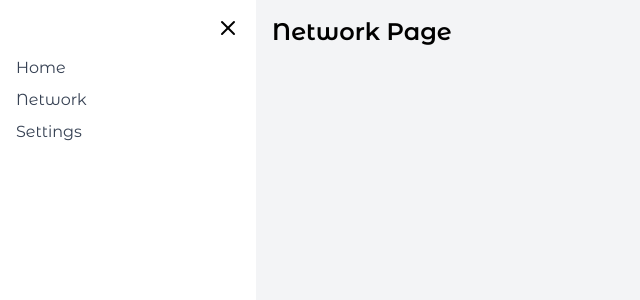
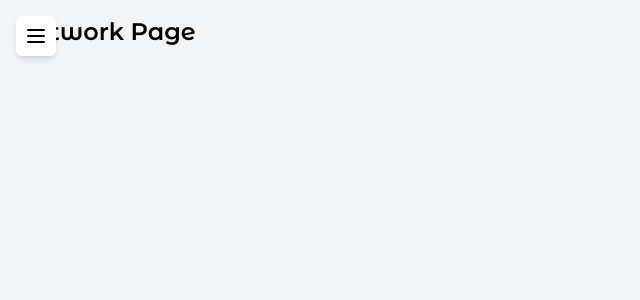
Before and after one commit to ZubalYana/People-Atlas, a React (Vite) app: page / in a window 1280 px wide. Shown: the top 300 px of the page, without its empty margins (0-640 px from the left). Built offline with nearby package versions, Linux system fonts and the light colour scheme; sample sign-in values are in the browser's storage.

Commit message:
forbid entering the network route unless authoritized

```diff
--- a/src/App.tsx
+++ b/src/App.tsx
@@ -2,17 +2,23 @@ import './App.css'
 import { BrowserRouter, Route, Routes } from 'react-router-dom'
 import Auth from './components/AuthComponents/Auth'
 import NetworkPage from './components/Pages/NetworkPage/NetworkPage'
+import ProtectedRoute from './components/ProtectedRoute'
+
 function App() {
-
   return (
-    <>
-      <BrowserRouter>
-        <Routes>
-          <Route path="/" element={<NetworkPage />} />
-          <Route path='/auth' element={<Auth />}></Route>
-        </Routes>
-      </BrowserRouter>
-    </>
+    <BrowserRouter>
+      <Routes>
+        <Route path="/auth" element={<Auth />} />
+        <Route
+          path="/"
+          element={
+            <ProtectedRoute>
+              <NetworkPage />
+            </ProtectedRoute>
+          }
+        />
+      </Routes>
+    </BrowserRouter>
   )
 }
 
--- a/src/components/PageLayout.tsx
+++ b/src/components/PageLayout.tsx
@@ -3,7 +3,7 @@ import Sidemenu from './Sidemenu'
 import { Menu } from 'lucide-react'
 
 export default function PageLayout({ children }: { children: React.ReactNode }) {
-    const [isSidebarOpen, setIsSidebarOpen] = useState(true)
+    const [isSidebarOpen, setIsSidebarOpen] = useState(false)
 
     return (
         <div className="flex h-screen overflow-hidden">
--- /dev/null
+++ b/src/components/ProtectedRoute.tsx
@@ -0,0 +1,15 @@
+import { Navigate } from 'react-router-dom'
+
+interface ProtectedRouteProps {
+    children: React.ReactNode
+}
+
+export default function ProtectedRoute({ children }: ProtectedRouteProps) {
+    const token = localStorage.getItem('token')
+
+    if (!token) {
+        return <Navigate to="/auth" replace />
+    }
+
+    return <>{children}</>
+}
```
